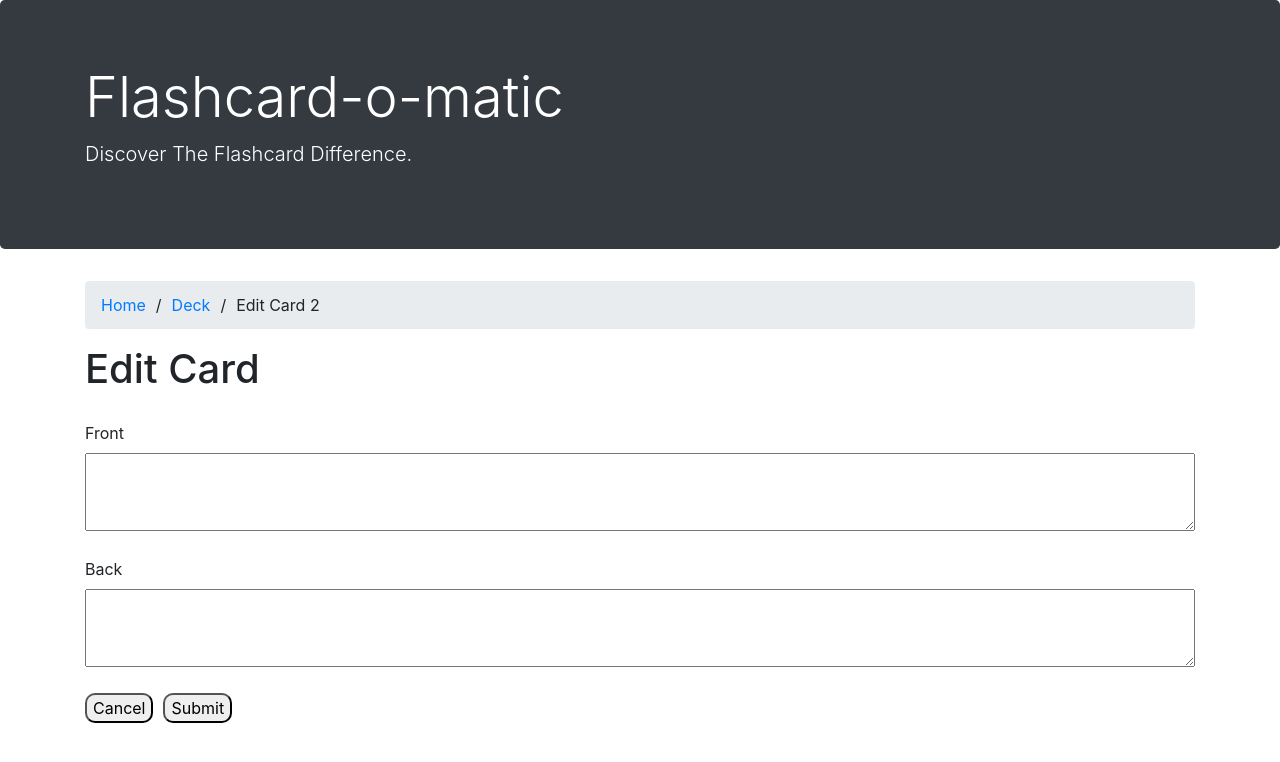
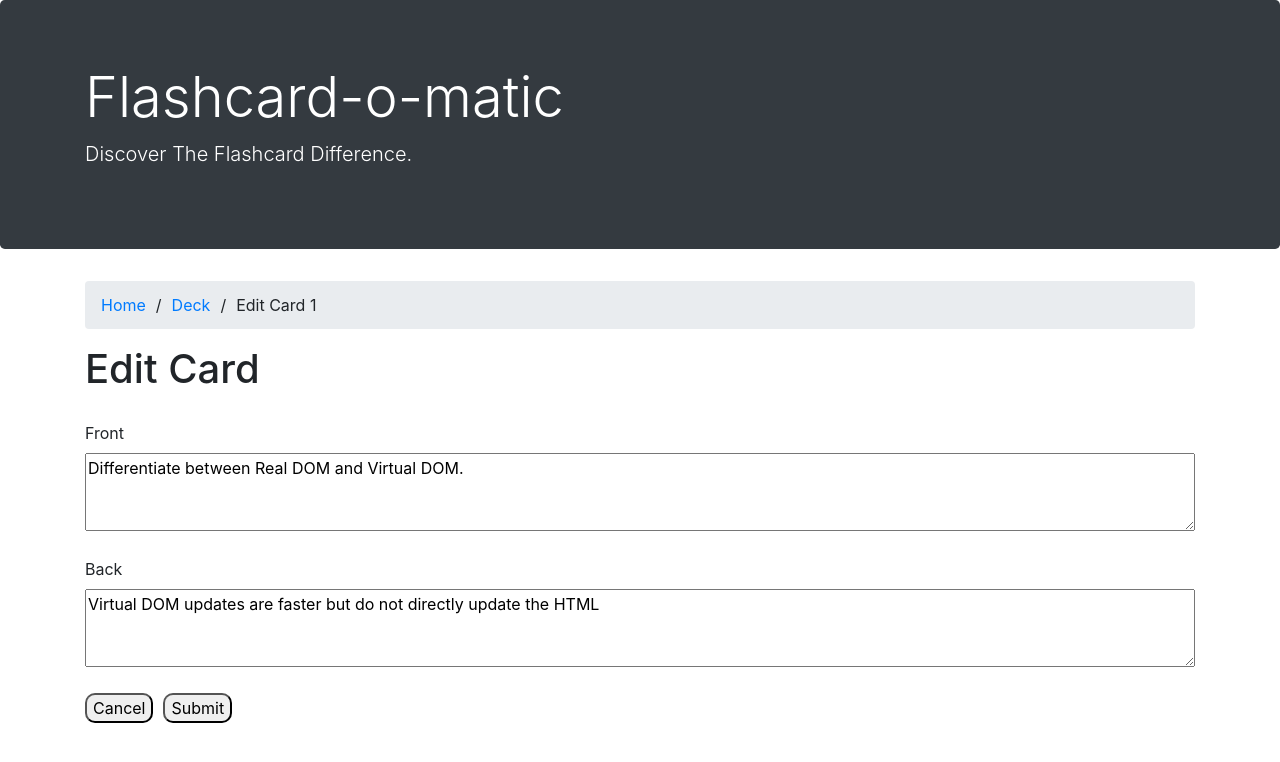
Before and after one commit to micah-sanchez/flashcards, a React (Create React App) app: page /decks/1/cards/1/edit in a window 1280 px wide. Shown: the top 762 px of the page. Built offline with nearby package versions, Linux system fonts and the light colour scheme; no server answers; data requests are answered from the project's data file; a web font is replaced by a local one.

Commit message:
added second useEffect for getting cards

```diff
--- a/src/Cards/EditCard.js
+++ b/src/Cards/EditCard.js
@@ -1,32 +1,57 @@
 import React, { useState, useEffect} from "react";
-import { readDeck, updateCard } from "../utils/api";
+import { readDeck, updateCard, readCard } from "../utils/api";
 import { useParams, useHistory } from "react-router-dom";
 
 function EditCard() {
     const history = useHistory();
 
-    const deckIdentifier = Number.parseInt(useParams().deckId);
-    const cardIdentifier = Number.parseInt(useParams().cardId);
+    const { deckId, cardId } = useParams()
 
-    const [readCard, setReadCard]= useState()
+//     const deckIdentifier = Number.parseInt(useParams().deckId);
+//     const cardIdentifier = Number.parseInt(useParams().cardId);
+
+    const [cardCard, setCard]= useState({})
     const [cardFront, setCardFront] = useState("");
     const [cardBack, setCardBack] = useState("");
     const [deck, setDeck] = useState("");
 
-    useEffect(() => {
+      useEffect(() => {
+        const abortController = new AbortController();
+
         async function getDeck() {
             try {
-                const response = await readDeck(deckIdentifier)
-                const card = response.cards[cardIdentifier];
-                setReadCard(card);
-                setCardFront(card.front);
-                setCardBack(card.back);
+                const response = await readDeck(deckId, abortController.signal)
+                const deck = response
+                    setDeck(deck);
             } catch(error) {
                 throw error
             }
+            return () => {
+                abortController.abort();
+            }
         }
         getDeck();
-    }, [deckIdentifier]);
+    }, [deckId]);
+
+    useEffect(() => {
+        const abortController = new AbortController();
+
+        async function getCard() {
+            try {
+              const cardResponse = await readCard(cardId, abortController.signal)
+              setCardFront(cardResponse.front);
+              console.log(cardFront)
+              setCardBack(cardResponse.back);
+            } catch(error) {
+                throw error
+            }
+            return () => {
+                abortController.abort();
+            }
+        }
+        getCard();
+    }, [cardId]);
+
 
     const editCardChangeHandler = (event) => {
         if (event.target.name === "card-front") {
@@ -39,11 +64,12 @@ function EditCard() {
     const editCardSubmitHandler = (event) => {
         event.preventDefault();
         updateCard({
-            ...readCard,
-                front: cardFront,
+            ...card,
+                front:
+          Front,
                 back: cardBack,
             })
-        history.push(`/decks/${deckIdentifier}`)
+        history.push(`/decks/${deckId}`)
 
     }
 
@@ -54,7 +80,7 @@ function EditCard() {
                 <li>/</li>
                 <li style={{paddingRight:"10px", paddingLeft:"10px"}}><a href="#">Deck {deck.name} </a></li>
                 <li>/</li>
-                <li style={{paddingRight:"10px", paddingLeft:"10px"}}>Edit Card {cardIdentifier+1}</li>
+                <li style={{paddingRight:"10px", paddingLeft:"10px"}}>Edit Card {cardId}</li>
             </ul>
           <h1>Edit Card</h1>
             <form onSubmit={editCardSubmitHandler}>
@@ -77,7 +103,7 @@ function EditCard() {
                 onChange={editCardChangeHandler}
               />
               <button style={{marginTop: "20px", marginRight: "10px", borderRadius: "10px"}} onClick={() => history.push(`/decks/${deckIdentifier}`)}>Cancel</button>
-              <button style={{borderRadius: "10px"}} type="submit">Submit</button>
+              <button style={{borderRadius: "10px"}} type="submit" >Submit</button>
             </form>
         </>
     )
```
